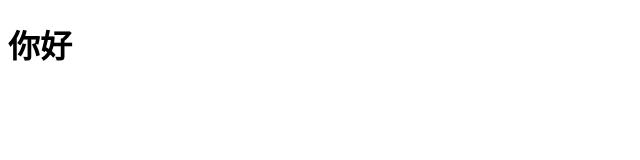
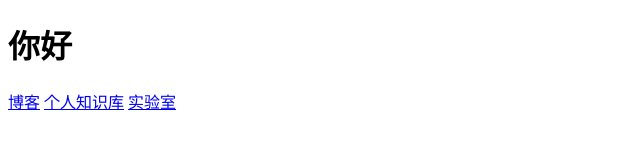
Before and after one commit to goldenjackhu/goldenjackhu.github.io, a plain HTML site: page index.html in a window 1280 px wide. Shown: the whole page, without its empty margins (0-640 px from the left). Drawn offline with Linux system fonts and the light colour scheme.

Commit message:
add some files

```diff
--- a/index.html
+++ b/index.html
@@ -6,5 +6,8 @@
 </head>
 <body>
 	<h1>你好</h1>
+	<a href="./root/blog_page.html">博客</a>
+	<a href="./root/library_page.html">个人知识库</a>
+	<a href="./root/lab_page.html">实验室</a>
 </body>
 </html>
```
Also changed, not shown: root/blog_page.html (added, +1 -0 lines), root/lab_page.html (added, +1 -0 lines), root/library_page.html (added, +1 -0 lines).
